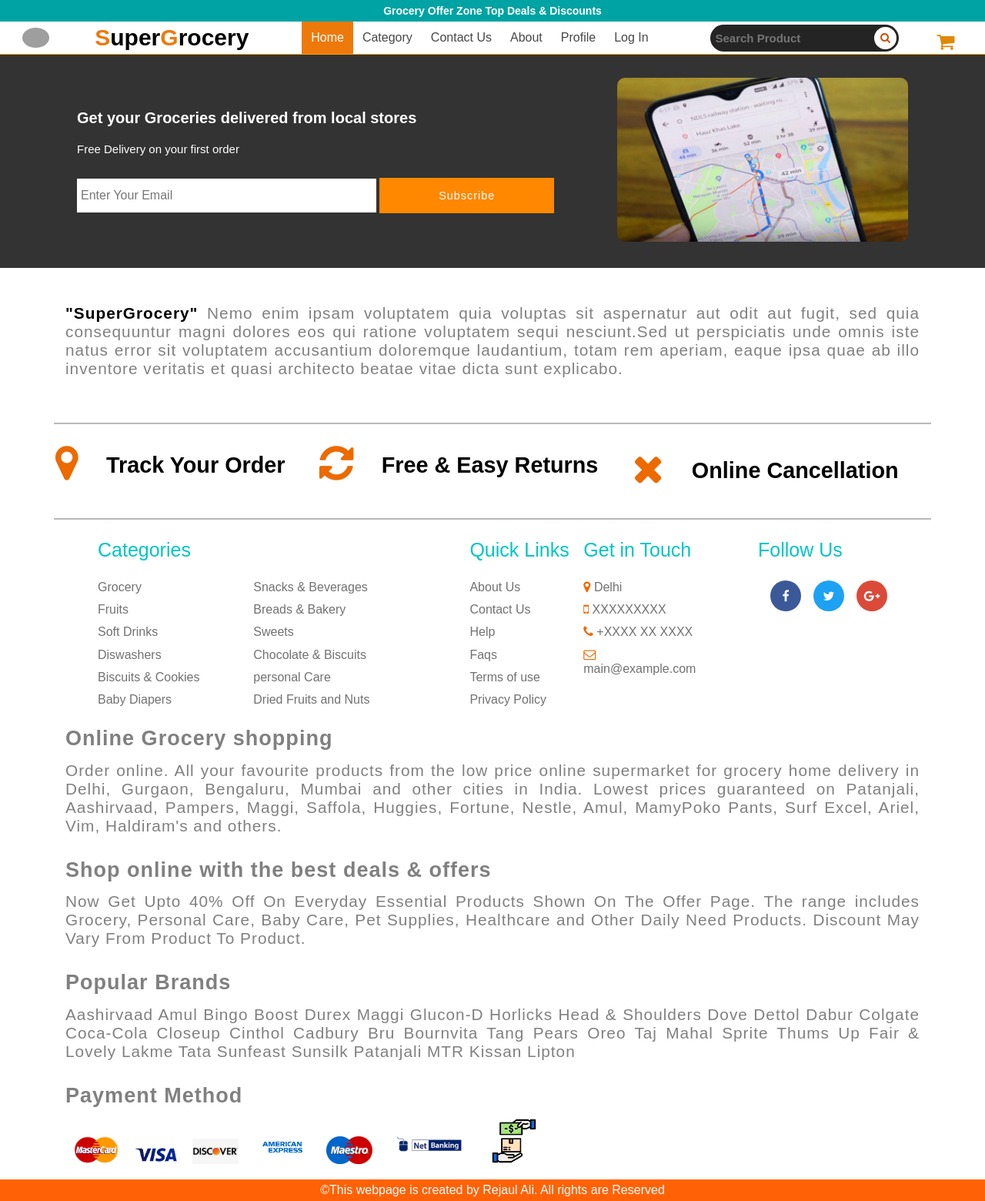
After one commit to Rejaulali/EcommerceWebsite, a Django app: page /product_search_page in a window 1280 px wide. The commit adds this page. Shown: the whole page at 77% size. Run offline with Django 3.2, Linux system fonts and the light colour scheme; grey boxes are pictures that could not be loaded.

Commit message:
fixing some bugs in website

```diff
--- a/productDisplay/urls.py
+++ b/productDisplay/urls.py
@@ -16,5 +16,6 @@ Including another URLconf
 from django.urls import path
 from . import views
 urlpatterns = [
-    path('',views.index,name="home")
+    path('',views.index,name="home"),
+    path('product_search_page',views.product_search_page,name="product_search_page")
 ]
--- a/productDisplay/views.py
+++ b/productDisplay/views.py
@@ -8,3 +8,6 @@ def index(request):
         "product":p
     }
     return render(request,'index.html',context)
+
+def product_search_page(request):
+    return render(request,'basic.html')
--- a/static/css/cart-icon.css
+++ b/static/css/cart-icon.css
@@ -24,6 +24,7 @@
     box-shadow: 0px 0px 10px black;
     border-radius: 5px;
     opacity:0;
+    cursor: pointer;
     transition: opacity 0.5s;
     text-align: center;
 
@@ -64,3 +65,9 @@
     margin: 0px;
     width:100%;
 }
+.item:hover{
+    color: gray;
+    font-style: italic;
+    font-weight: normal;
+    text-decoration: line-through;
+}
--- a/static/css/main.css
+++ b/static/css/main.css
@@ -4,6 +4,7 @@
 @import "footer.css";
 @import "shopping-cart.css";
 @import "cart-icon.css";
+@import "profile.css";
 *{
     margin:0px;
     padding:0px;
@@ -150,6 +151,9 @@ li:hover > .dropdown{
 .nav-header{
     display: none;
 }
+.nav-header-profile{
+    display: none;
+}
 @media (max-width:975px){
     .nav-links{
         position: absolute;
@@ -182,6 +186,19 @@ li:hover > .dropdown{
         padding-bottom:0.25em;
         border-bottom: 1px solid rgb(206, 75, 0);
     }
+    .profile{
+        display: none;
+    }
+    .nav-header-profile{
+        display: flex;
+        padding-left: 12px;
+        color:black!important;
+        margin-bottom:20px;
+    }
+    .nav-header-profile >img{
+        margin-right: 12px;
+        width: 70px;
+    }
     .dropdown{
         position: relative;
 
@@ -189,6 +206,7 @@ li:hover > .dropdown{
     .burger{
         display: block;
     }
+
 
 }
 @media (max-width:535px){
--- /dev/null
+++ b/static/css/profile.css
@@ -0,0 +1,9 @@
+.profile > img{
+    object-fit: contain;
+    border-radius:50%;
+    width: 35px;
+}
+.profile{
+    display:grid;
+    place-items: center;
+}
--- a/static/js/cartIcon.js
+++ b/static/js/cartIcon.js
@@ -1,3 +1,5 @@
+import { shoppingCart } from "./shoppingCart.js"
+
 const cartIcon =()=>{
     let cartBadge = document.querySelector(".cart-badge")
     let cartValueSpan = document.querySelector(".cart-badge span")
@@ -29,7 +31,7 @@ const cartIcon =()=>{
         for(let item in cart){
             let name =document.querySelector(`#${item} h4`).innerHTML
             let number = cart[item]
-            productDetail.push({name:name.replace(/\s+/g,' ').trim(),number})
+            productDetail.push({name:name.replace(/\s+/g,' ').trim(),number,key:item})
         }
         return productDetail
     }
@@ -41,6 +43,8 @@ const cartIcon =()=>{
                 let name =product.name.length < 10?product.name:product.name.slice(0,10)
                 console.log("product name length "+ name)
                 let list = document.createElement('li')
+                list.id = product.key
+                list.className = "item"
                 list.innerHTML = `
                     <div>
                         ${product.name.length < 12?product.name:product.name.slice(0,12)+".."}
@@ -50,6 +54,14 @@ const cartIcon =()=>{
                     </div>
                 `
                 bubbleList.append(list)
+                list.addEventListener('click',()=>{
+                    delete cart[product.key]
+                    localStorage.setItem('cart',JSON.stringify(cart));
+                    list.parentNode.removeChild(list)
+                    shoppingCart(product.key)
+
+                })
+
             })
             let button = document.createElement("button")
             button.classList = "btn cart-btn"
--- a/static/js/displayFilters.js
+++ b/static/js/displayFilters.js
@@ -1,4 +1,4 @@
-export function displayFilters(){
+function displayFilters(){
     let filterBtns = document.querySelectorAll('.filter-btn button')
     let filterBlocks = document.querySelectorAll('.filters form div')
     let form = document.querySelector('.filters form')
@@ -29,3 +29,4 @@ export function displayFilters(){
         form.classList.remove('form-active')
     })
 }
+displayFilters()
--- a/static/js/main.js
+++ b/static/js/main.js
@@ -1,11 +1,7 @@
-import {displayFilters} from './displayFilters.js'
-import {topProduct} from './topProduct.js'
-import {productSlider} from './productSlider.js'
 import {shoppingCart} from './shoppingCart.js'
 import cartIcon from './cartIcon.js';
 let reload = false;
 const expandsearch = () => {
-    console.log("this is called")
     let searchbox = document.querySelector('.search-box');
     let searchinput = document.querySelector('.search-box input');
     let brand = document.querySelector('.brand');
@@ -85,27 +81,31 @@ const expandsearch = () => {
     })
 }
 expandsearch()
-displayFilters();
-topProduct();
-productSlider(1);
-productSlider(2);
-productSlider(3);
+
 /*******           Some Shopping Function            ********/
 
 let products = document.querySelectorAll('.product')
+const getCartItems = ()=>{
     let cart = {}
 
     if(localStorage.getItem('cart') != undefined){
         cart = JSON.parse(localStorage.getItem('cart'))
     }
-export default cart;
+    return cart
+}
+
+export default getCartItems;
+const updateProductCards =()=>{
     products.forEach((product,index) =>{
         product.id = `pr${index}`
     })
     products.forEach((product,index) =>{
         shoppingCart(product.id)
-    console.log(index)
     })
+
+}
+updateProductCards()
+
 
 /********end********/
 //shoppingCart();
--- a/static/js/shoppingCart.js
+++ b/static/js/shoppingCart.js
@@ -1,21 +1,29 @@
 import cartIcon from "./cartIcon.js"
-import cart from "./main.js"
+import getCartItems from "./main.js"
 export const shoppingCart =(id)=>{
     let addToCart = document.querySelector(`#${id} .add-to-cart`)
     let addToCartContainer = document.querySelector(`#${id} .add-to-cart-container`)
+    let cart = getCartItems()
     if(cart[id] != undefined){
         addToCartContainer.innerHTML = `<button class="btn minus" id="minus${id}"> - </button>
             <span class="no-of-item">${cart[id]}</span>
             <button class="btn plus" id="plus${id}"> + </button>
         `
     }
-
-    addToCart.addEventListener('click',updateAddToCartBtn)
+    if(addToCart != null){
+        addToCart.addEventListener('click',updateAddToCartBtn)
+    }else{
+        addToCartContainer.innerHTML = `<button class="btn add-to-cart">Add To Cart</button>`
+        document.querySelector(`#${id} .add-to-cart`).addEventListener('click',updateAddToCartBtn)
+        cartIcon()
+        /* this is called by carticon we remove an element from cart*/
+    }
     function updateAddToCartBtn(){
         addToCartContainer.innerHTML = `<button class="btn minus" id="minus${id}"> - </button>
             <span class="no-of-item">1</span>
             <button class="btn plus" id="plus${id}"> + </button>
         `
+        cart = JSON.parse(localStorage.getItem('cart'))
         cart[id] = 1;
         updateCart();
         updateLocalStorage();
@@ -24,8 +32,8 @@ export const shoppingCart =(id)=>{
    document.addEventListener('click',(e) =>{
        if(e.target && e.target.id == `plus${id}`){
            let noOfItem = parseInt(document.querySelector(`#${id} .no-of-item`).innerHTML);
-           console.log(noOfItem)
            noOfItem = noOfItem + 1;
+           cart = JSON.parse(localStorage.getItem('cart'))
            cart[id] = noOfItem
            updateCart()
            updateLocalStorage();
@@ -35,8 +43,8 @@ export const shoppingCart =(id)=>{
    document.addEventListener('click',(e) =>{
     if(e.target && e.target.id == `minus${id}`){
         let noOfItem = parseInt(document.querySelector(`#${id} .no-of-item`).innerHTML);
-           console.log(noOfItem)
            noOfItem = noOfItem -1;
+           cart = JSON.parse(localStorage.getItem('cart'))
            cart[id] = noOfItem;
            updateCart();
            updateLocalStorage();
@@ -44,7 +52,7 @@ export const shoppingCart =(id)=>{
     }
     })
     function updateLocalStorage(){
-        if(cart[id]==0){
+        if(cart[id]==0){ cartIcon();
             delete cart[id];
         }
         if(cart.length == 0){
@@ -58,8 +66,6 @@ export const shoppingCart =(id)=>{
 
     function updateCart(){
         if(cart[id] == 0){
-
-            console.log("deleted")
             addToCartContainer.innerHTML = `<button class="btn add-to-cart">Add To Cart</button>`
             document.querySelector(`#${id} .add-to-cart`).addEventListener('click',updateAddToCartBtn)
         }
--- a/static/js/topProduct.js
+++ b/static/js/topProduct.js
@@ -1,4 +1,4 @@
-export function topProduct(){
+function topProduct(){
     let topProduct = document.querySelector('.top-product')
     let filter = document.querySelector('.filters')
     let mainPart = document.querySelector('#mainPart')
@@ -7,3 +7,4 @@ export function topProduct(){
     }
 
 }
+topProduct()
--- /dev/null
+++ b/templates/base.html
@@ -0,0 +1,232 @@
+{%load static%}
+<!DOCTYPE html>
+<html lang="en">
+
+<head>
+  <meta charset="UTF-8" />
+  <meta name="viewport" content="width=device-width, initial-scale=1.0" />
+  <link rel="stylesheet" type="text/css" href="{% static 'css/main.css'%}" />
+  <link rel="stylesheet" href="https://cdnjs.cloudflare.com/ajax/libs/font-awesome/4.7.0/css/font-awesome.min.css" />
+  <title>SuperGrocery</title>
+</head>
+
+<body>
+  <div class="wrapper">
+    <div class="toplabel">
+      <h4>Grocery Offer Zone Top Deals & Discounts</h4>
+    </div>
+    <nav>
+      <ul class="nav-wrapper">
+        <li class="burger">
+          <div class="line1"></div>
+          <div class="line2"></div>
+          <div class="line3"></div>
+        </li>
+        <li class="profile">
+          <img
+            src="https://cdn0.iconfinder.com/data/icons/social-media-network-4/48/male_avatar-512.png"
+            title="Your profile"
+          />
+        </li>
+
+        <li class="brand">
+          <span><span style="color: rgb(238, 121, 11)">S</span>uper<span
+              style="color: rgb(238, 121, 11)">G</span>rocery</span>
+        </li>
+        <div class="nav-links">
+          <li class="profile nav-header-profile">
+            <img
+              src="https://cdn0.iconfinder.com/data/icons/social-media-network-4/48/male_avatar-512.png"
+              title="Your profile"
+            />
+            <h2>Your Name</h2>
+          </li>
+          <h3 class="nav-header">Menu Links</h3>
+          <li><a href="#" class="active">Home</a></li>
+          <li><a href="#">Category</a>
+            <ul class="dropdown">
+              <li class="dropdown-link"><a href="#">Category 1</a></li>
+              <li class="dropdown-link"><a href="#">Category 2sdff</a></li>
+              <li class="dropdown-link"><a href="#">Category 3</a></li>
+            </ul>
+          </li>
+          <li><a href="#">Contact Us</a></li>
+          <li><a href="#">About</a></li>
+          <li><a href="#">Profile</a></li>
+          <li><a href="#">Log In</a></li>
+        </div>
+
+        <li class="search-box">
+
+          <input type="text" placeholder="Search Product" />
+          <a class="btn" href="https://www.youtube.com/channel/UCE4Jb1rzItKKMyJDLyit2Pg">
+            <i class="fa fa-search" aria-hidden="true"></i>
+          </a>
+
+        </li>
+        <li class="cart">
+          <i class="fa fa-shopping-cart" aria-hidden="true"></i>
+          <div class="cart-badge">
+            <span>0</span>
+          </div>
+          <div class="bubble">
+            <ul>
+
+            </ul>
+          </div>
+        </li>
+      </ul>
+    </nav>
+
+    <div class="subscribe">
+      <div class="email-input">
+        <p class="p1">
+          Get your Groceries delivered from local stores
+        </p>
+        <p class="p2">Free Delivery on your first order</p>
+        <form>
+          <input placeholder="Enter Your Email" />
+          <button class="btn"type="submit">Subscribe</button>
+        </form>
+
+      </div>
+      <div class="image">
+        <img src="{% static 'images/map.jpg'%}">
+      </div>
+    </div>
+    <div class="main-part footer" >
+      <div></div>
+      <div class="description-in-footer">
+        <p>
+          <strong style="color:black">"SuperGrocery"</strong> Nemo enim ipsam voluptatem quia voluptas sit aspernatur aut odit aut fugit, sed quia consequuntur magni dolores eos qui ratione voluptatem sequi nesciunt.Sed ut perspiciatis unde omnis iste natus error sit voluptatem accusantium doloremque laudantium, totam rem aperiam, eaque ipsa quae ab illo inventore veritatis et quasi architecto beatae vitae dicta sunt explicabo.
+        </p>
+      </div>
+      <div class="services">
+        <div>
+          <div class="service-icon">
+            <i class="fa fa-map-marker" aria-hidden="true"></i>
+          </div>
+          <div class="service-name">
+            <p>Track Your Order</p>
+          </div>
+        </div>
+        <div>
+          <div class="service-icon">
+            <i class="fa fa-refresh" aria-hidden="true"></i>
+          </div>
+          <div class="service-name">
+            <p>Free & Easy Returns</p>
+          </div>
+        </div>
+        <div>
+          <div class="service-icon">
+            <i class="fa fa-times" aria-hidden="true"></i>
+          </div>
+          <div class="service-name">
+            <p>Online Cancellation</p>
+          </div>
+        </div>
+      </div>
+      <div class="shortcuts">
+        <div class="categories">
+          <h3>Categories</h3>
+          <div>
+            <ul>
+              <li>Grocery</li>
+              <li>Fruits</li>
+              <li>Soft Drinks</li>
+              <li>Diswashers</li>
+              <li>Biscuits & Cookies</li>
+              <li>Baby Diapers</li>
+            </ul>
+          </div>
+          <div>
+            <ul>
+              <li>Snacks & Beverages</li>
+              <li>Breads & Bakery</li>
+              <li>Sweets</li>
+              <li>Chocolate & Biscuits</li>
+              <li>personal Care</li>
+              <li>Dried Fruits and Nuts</li>
+            </ul>
+          </div>
+        </div>
+        <div class="quick-links">
+          <div class="links">
+            <h3>Quick Links</h3>
+            <ul>
+              <li>About Us</li>
+              <li>Contact Us</li>
+              <li>Help</li>
+              <li>Faqs</li>
+              <li>Terms of use</li>
+              <li>Privacy Policy</li>
+            </ul>
+          </div>
+          <div class="get-in-touch">
+            <h3>Get in Touch</h3>
+            <ul>
+              <li><i class="fa fa-map-marker" aria-hidden="true"></i> Delhi</li>
+              <li><i class="fa fa-mobile" aria-hidden="true"></i> XXXXXXXXX</li>
+              <li><i class="fa fa-phone" aria-hidden="true"></i> +XXXX XX XXXX</li>
+              <li><i class="fa fa-envelope-o" aria-hidden="true"></i> main@example.com</li>
+            </ul>
+          </div>
+        </div>
+        <div class="social-media">
+          <h3>Follow Us</h3>
+          <div class="social-media-icon">
+            <div style="background:#3b5998">
+              <i class="fa fa-facebook-f"></i>
+            </div>
+            <div style="background:#1DA1F2;">
+              <i class="fa fa-twitter" aria-hidden="true"></i>
+            </div>
+            <div style="background:#DB4A39;">
+              <i class="fa fa-google-plus" aria-hidden="true"></i>
+            </div>
+          </div>
+        </div>
+
+      </div>
+      <div class="description-in-footer">
+        <h3>Online Grocery shopping</h3>
+        <p>
+          Order online. All your favourite products from the low price online supermarket for grocery home delivery in Delhi, Gurgaon, Bengaluru, Mumbai and other cities in India. Lowest prices guaranteed on Patanjali, Aashirvaad, Pampers, Maggi, Saffola, Huggies, Fortune, Nestle, Amul, MamyPoko Pants, Surf Excel, Ariel, Vim, Haldiram's and others.
+        </p>
+      </div>
+      <div class="description-in-footer">
+        <h3>Shop online with the best deals & offers</h3>
+        <p>
+          Now Get Upto 40% Off On Everyday Essential Products Shown On The Offer Page. The range includes Grocery, Personal Care, Baby Care, Pet Supplies, Healthcare and Other Daily Need Products. Discount May Vary From Product To Product.
+        </p>
+      </div>
+      <div class="description-in-footer">
+        <h3>Popular Brands</h3>
+        <p>
+          Aashirvaad Amul Bingo Boost Durex Maggi Glucon-D Horlicks Head & Shoulders Dove Dettol Dabur Colgate Coca-Cola Closeup Cinthol Cadbury Bru Bournvita Tang Pears Oreo Taj Mahal Sprite Thums Up Fair & Lovely Lakme Tata Sunfeast Sunsilk Patanjali MTR Kissan Lipton
+        </p>
+      </div>
+      <div class="description-in-footer">
+        <h3>Payment Method</h3>
+        <p>
+          <img src="{%static 'images/mastercard.png'%}"/>
+          <img src="{%static 'images/visa.png'%}"/>
+          <img src="{%static 'images/discover.png'%}"/>
+          <img src="{%static 'images/american.png'%}" style="width:80px"/>
+          <img src="{%static 'images/maestro.png'%}"/>
+          <img src="{%static 'images/netbanking.png'%}"  style="width:120px"/>
+          <img src="{%static 'images/cashondelivery.png'%}"/>
+        </p>
+      </div>
+    </div>
+    <footer>
+        &copy;This webpage is created by Rejaul Ali.
+        All  rights are Reserved
+    </footer>
+    <script type="module" src="{% static 'js/main.js'%}"></script>
+    <!--<script src="{% static 'js/slider.js'%}"></script>
+    <script src="{% static 'js/priceSlider.js'%}"></script> -->
+</body>
+
+</html>
--- /dev/null
+++ b/templates/basic.html
@@ -0,0 +1 @@
+{% extends 'base.html' %}
```
Also changed, not shown: static/js/productSlider.js (+5 -14 lines), templates/index.html (+18 -1 lines). Lines whose indentation alone changed are shown as unchanged.
